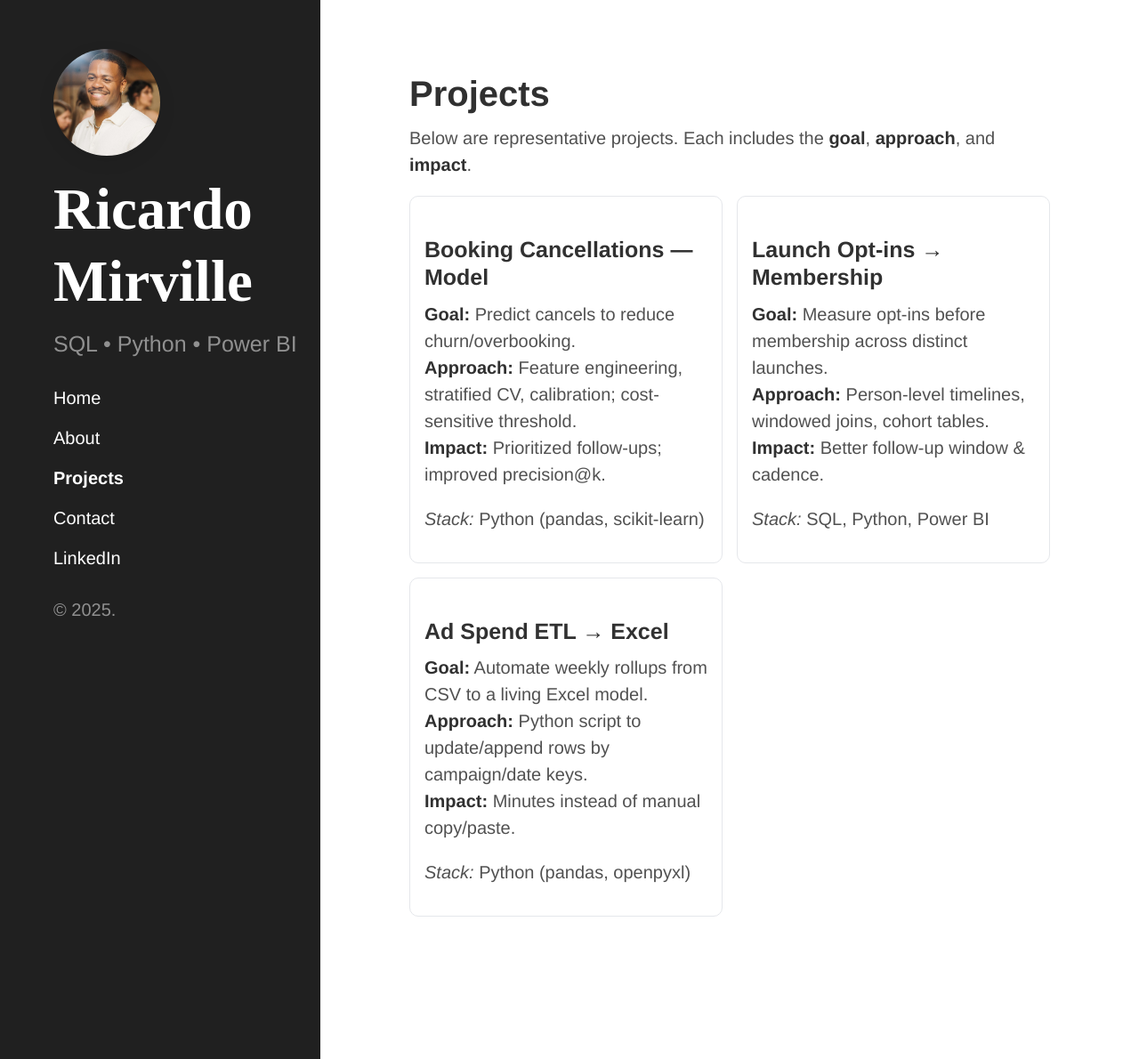
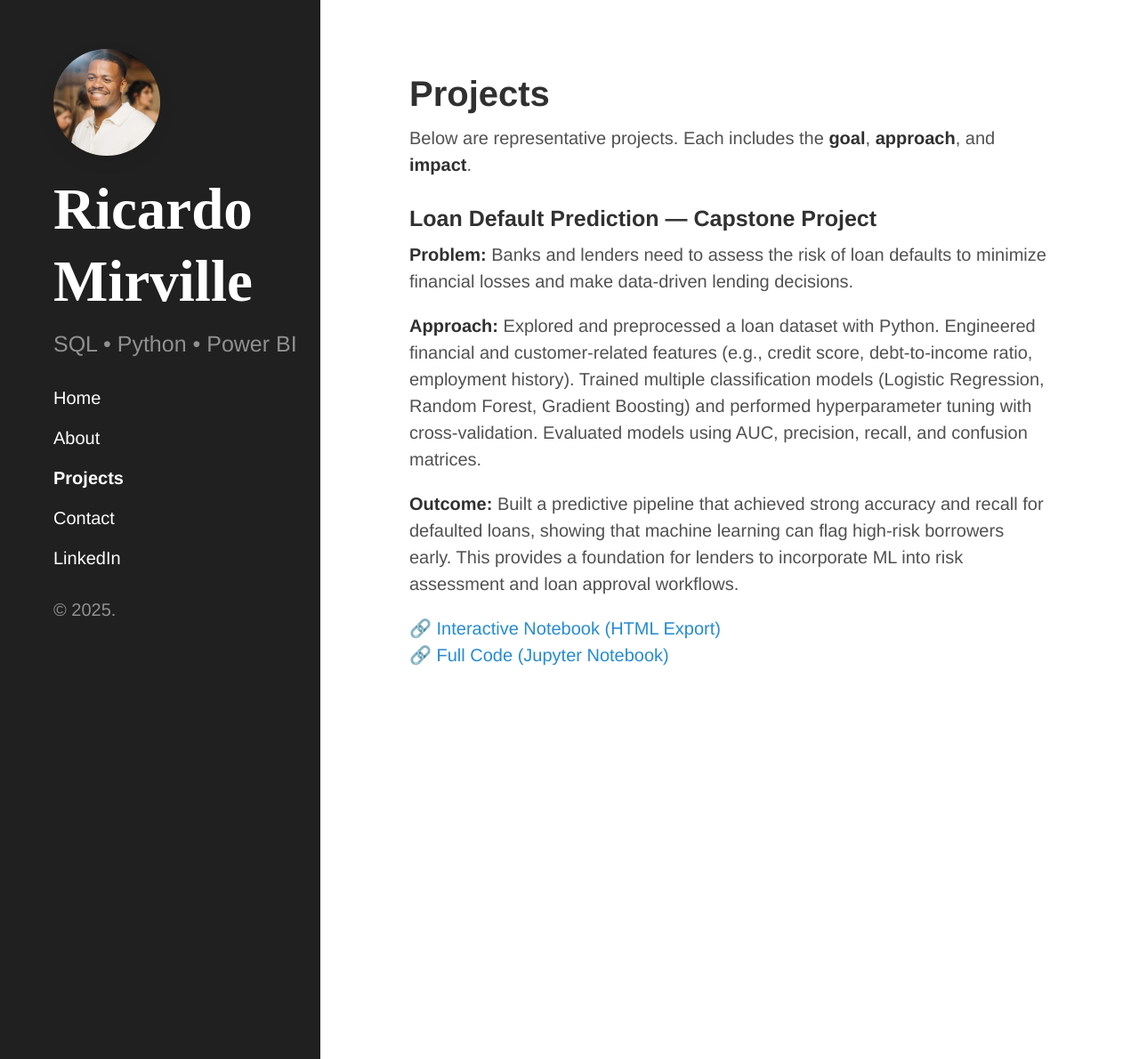
Before and after one commit to RicardoBMirville/Portfolio, a Jekyll site: the page built from projects.md, in a window 1280 px wide and 1190 px high. Shown: the whole window at 89% size. Built offline with Jekyll 4.4.1, drawn with Linux system fonts in a browser that asks for light colours.

Commit message:
Update projects.md

```diff
--- a/projects.md
+++ b/projects.md
@@ -12,29 +12,13 @@
 
 
 Below are representative projects. Each includes the **goal**, **approach**, and **impact**.
-
-<div class="projects">
-  <div class="card">
-    <h3>Booking Cancellations — Model</h3>
-    <p><strong>Goal:</strong> Predict cancels to reduce churn/overbooking.<br>
-    <strong>Approach:</strong> Feature engineering, stratified CV, calibration; cost-sensitive threshold.<br>
-    <strong>Impact:</strong> Prioritized follow-ups; improved precision@k.</p>
-    <p><em>Stack:</em> Python (pandas, scikit-learn)</p>
-  </div>
-
-  <div class="card">
-    <h3>Launch Opt-ins → Membership</h3>
-    <p><strong>Goal:</strong> Measure opt-ins before membership across distinct launches.<br>
-    <strong>Approach:</strong> Person-level timelines, windowed joins, cohort tables.<br>
-    <strong>Impact:</strong> Better follow-up window & cadence.</p>
-    <p><em>Stack:</em> SQL, Python, Power BI</p>
-  </div>
-
-  <div class="card">
-    <h3>Ad Spend ETL → Excel</h3>
-    <p><strong>Goal:</strong> Automate weekly rollups from CSV to a living Excel model.<br>
-    <strong>Approach:</strong> Python script to update/append rows by campaign/date keys.<br>
-    <strong>Impact:</strong> Minutes instead of manual copy/paste.</p>
-    <p><em>Stack:</em> Python (pandas, openpyxl)</p>
-  </div>
+<div class="card">
+  <h3>Loan Default Prediction — Capstone Project</h3>
+  <p><strong>Problem:</strong> Banks and lenders need to assess the risk of loan defaults to minimize financial losses and make data-driven lending decisions.</p>
+  <p><strong>Approach:</strong> Explored and preprocessed a loan dataset with Python. Engineered financial and customer-related features (e.g., credit score, debt-to-income ratio, employment history). Trained multiple classification models (Logistic Regression, Random Forest, Gradient Boosting) and performed hyperparameter tuning with cross-validation. Evaluated models using AUC, precision, recall, and confusion matrices.</p>
+  <p><strong>Outcome:</strong> Built a predictive pipeline that achieved strong accuracy and recall for defaulted loans, showing that machine learning can flag high-risk borrowers early. This provides a foundation for lenders to incorporate ML into risk assessment and loan approval workflows.</p>
+  <p>
+    🔗 <a href="{{ '/assets/Capstone_Project_Loan_Default_Prediction_Ricardo_Mirville.html' | relative_url }}" target="_blank">Interactive Notebook (HTML Export)</a><br>
+    🔗 <a href="{{ '/assets/Capstone Project - Loan Default Prediction - Ricardo Mirville.ipynb' | relative_url }}" target="_blank">Full Code (Jupyter Notebook)</a>
+  </p>
 </div>
```
